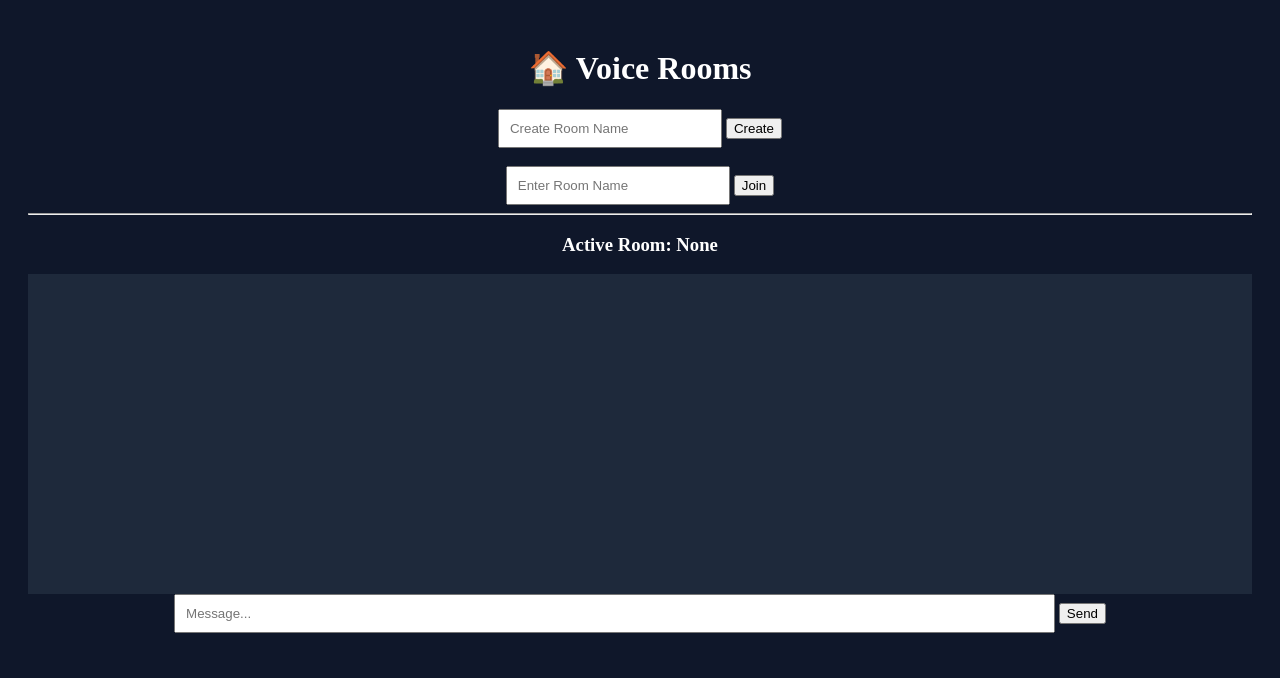
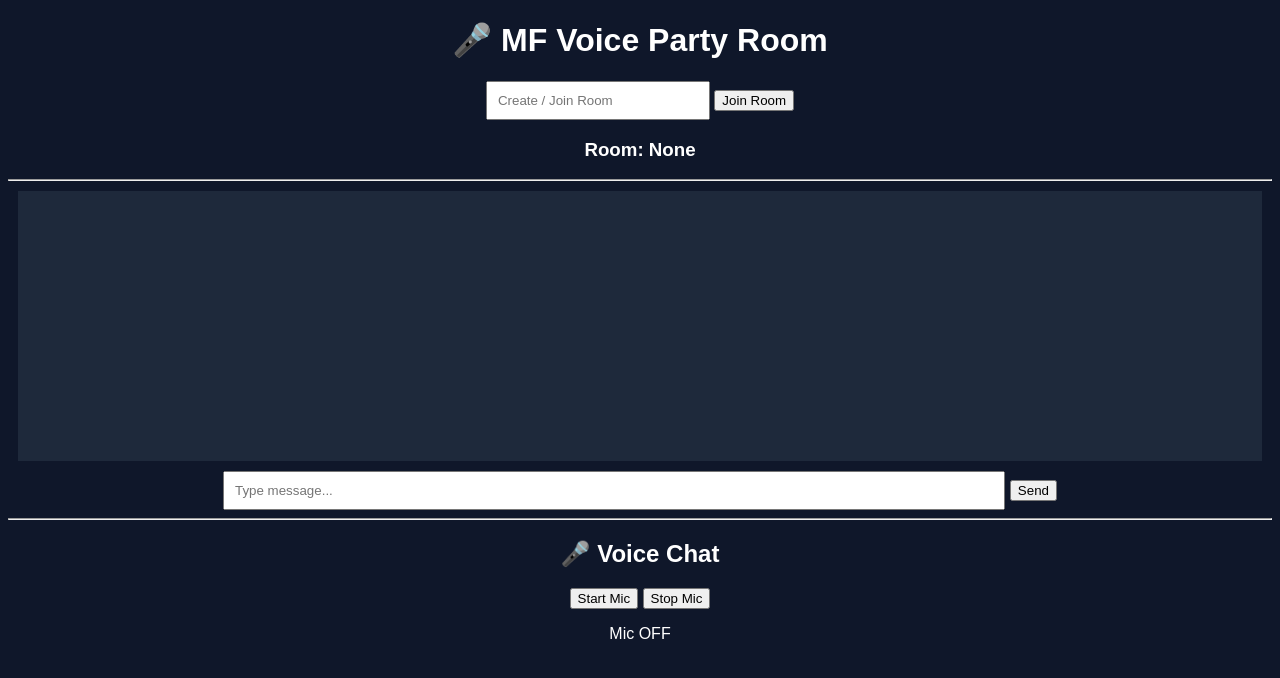
Before and after one commit to Termuxmasud404/mf-voice-party, a plain HTML site: page room.html in a window 1280 px wide. Drawn offline with Linux system fonts and the light colour scheme.

Commit message:
Update room.html

```diff
--- a/room.html
+++ b/room.html
@@ -1,37 +1,41 @@
 <!DOCTYPE html>
 <html>
 <head>
-<title>Voice Room</title>
+<title>MF Voice Party</title>
 
 <script src="https://www.gstatic.com/firebasejs/10.7.1/firebase-app-compat.js"></script>
 <script src="https://www.gstatic.com/firebasejs/10.7.1/firebase-auth-compat.js"></script>
 <script src="https://www.gstatic.com/firebasejs/10.7.1/firebase-database-compat.js"></script>
 </head>
 
-<body style="background:#0f172a;color:white;text-align:center;padding:20px;">
+<body style="background:#0f172a;color:white;text-align:center;font-family:Arial">
 
-<h1>🏠 Voice Rooms</h1>
+<h1>🎤 MF Voice Party Room</h1>
 
-<!-- Create Room -->
-<input id="roomName" placeholder="Create Room Name" style="padding:10px;width:200px;">
-<button onclick="createRoom()">Create</button>
+<!-- ROOM CONTROLS -->
+<input id="roomName" placeholder="Create / Join Room" style="padding:10px;width:200px;">
+<button onclick="joinRoom()">Join Room</button>
 
-<br><br>
-
-<!-- Join Room -->
-<input id="joinRoom" placeholder="Enter Room Name" style="padding:10px;width:200px;">
-<button onclick="joinRoom()">Join</button>
+<h3>Room: <span id="currentRoom">None</span></h3>
 
 <hr>
 
-<h3>Active Room: <span id="currentRoom">None</span></h3>
+<!-- CHAT BOX -->
+<div id="chatBox" style="height:250px;overflow:auto;background:#1e293b;padding:10px;margin:10px;"></div>
 
-<div id="chatBox" style="height:300px;overflow:auto;background:#1e293b;padding:10px;"></div>
-
-<input id="msg" placeholder="Message..." style="padding:10px;width:70%;">
+<input id="msg" placeholder="Type message..." style="padding:10px;width:60%;">
 <button onclick="sendMsg()">Send</button>
 
+<hr>
+
+<!-- VOICE -->
+<h2>🎤 Voice Chat</h2>
+<button onclick="startVoice()">Start Mic</button>
+<button onclick="stopVoice()">Stop Mic</button>
+<p id="voiceStatus">Mic OFF</p>
+
 <script>
+
 // 🔥 Firebase Config
 const firebaseConfig = {
   apiKey: "AIzaSyBUAR6JQU1bZzj2eCkzwvtIbPuRhpwf4Ds",
@@ -40,7 +44,6 @@ const firebaseConfig = {
   storageBucket: "global-voice-chat-app.firebasestorage.app",
   messagingSenderId: "876616774880",
   appId: "1:876616774880:web:b0f7b1a9140df57307cc85",
-  measurementId: "G-YTVC8Q7T28",
   databaseURL: "https://global-voice-chat-app-default-rtdb.firebaseio.com/"
 };
 
@@ -48,27 +51,13 @@ firebase.initializeApp(firebaseConfig);
 const db = firebase.database();
 
 let currentRoom = "";
+let localStream;
 
-// 🏠 Create Room
-function createRoom(){
+// 🏠 Join Room
+function joinRoom(){
   let room = document.getElementById("roomName").value;
   if(!room) return;
 
-  db.ref("rooms/" + room).set({
-    createdAt: Date.now()
-  });
-
-  joinRoomByName(room);
-}
-
-// 🚪 Join Room
-function joinRoom(){
-  let room = document.getElementById("joinRoom").value;
-  joinRoomByName(room);
-}
-
-// 🔗 Join function
-function joinRoomByName(room){
   currentRoom = room;
   document.getElementById("currentRoom").innerText = room;
 
@@ -88,7 +77,7 @@ function sendMsg(){
   document.getElementById("msg").value = "";
 }
 
-// 📩 Listen Messages
+// 📩 Listen Chat
 function listenMessages(){
   db.ref("rooms/" + currentRoom + "/messages").on("child_added", snap=>{
     let data = snap.val();
@@ -99,6 +88,31 @@ function listenMessages(){
     document.getElementById("chatBox").appendChild(div);
   });
 }
+
+// 🎤 START VOICE
+async function startVoice(){
+  try{
+    localStream = await navigator.mediaDevices.getUserMedia({ audio:true });
+    document.getElementById("voiceStatus").innerText = "Mic ON 🔊";
+
+    let audio = document.createElement("audio");
+    audio.srcObject = localStream;
+    audio.autoplay = true;
+    document.body.appendChild(audio);
+
+  }catch(e){
+    alert("Mic permission denied");
+  }
+}
+
+// 📴 STOP VOICE
+function stopVoice(){
+  if(localStream){
+    localStream.getTracks().forEach(t=>t.stop());
+  }
+  document.getElementById("voiceStatus").innerText = "Mic OFF 🔇";
+}
+
 </script>
 
 </body>
```
